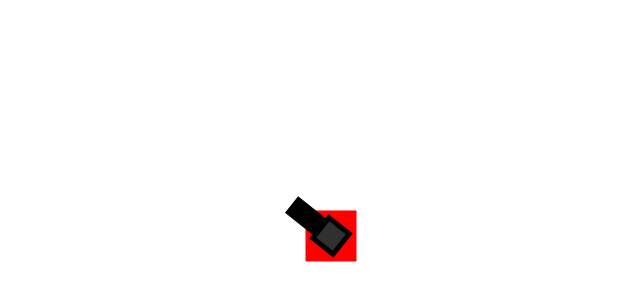
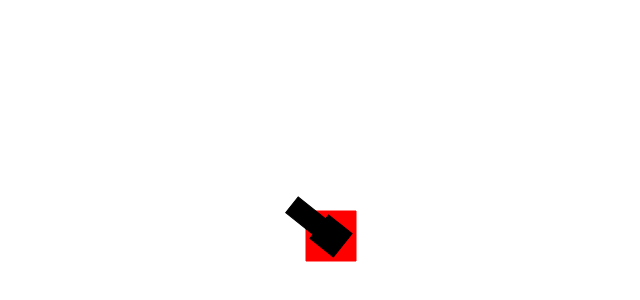
Before and after one commit to Rus1130/js-game, an Electron app: page index.html in a window 1000 px wide. Shown: the part 164-464 px from the top of the page, 169-809 px from the left. Drawn offline with Linux system fonts and the light colour scheme.

Commit message:
Update index.html

```diff
--- a/index.html
+++ b/index.html
@@ -47,7 +47,6 @@
     let player = two.makeRectangle(two.width / 2, two.height / 2, 50 ,50);
     let playerCannon = two.makeRectangle(playerData.x + 25, playerData.y, 50, 20);
     let playerCannonBase = two.makeRectangle(playerData.x, playerData.y, 30, 30);
-    let playerCannonCap1 = two.makeRectangle(playerData.x, playerData.y, 20, 20);
 
     player.fill = 'red';
     player.stroke = 'red';
@@ -61,9 +60,6 @@
     playerCannonBase.stroke = 'black';
     playerCannonBase.id = 'player';
 
-    playerCannonCap1.fill = '#303030';
-    playerCannonCap1.stroke = '#303030';
-    playerCannonCap1.id = 'player';
 
     let borderLeft = two.makeRectangle(-gameData.borderOffset, 0, gameData.borderWidth, two.height * 2);
     let borderRight = two.makeRectangle(two.width + gameData.borderOffset, 0, gameData.borderWidth, two.height * 2);
@@ -104,16 +100,12 @@
         let angle = Math.atan2(playerData.mouseY - playerData.y, playerData.mouseX - playerData.x);
         playerCannon.rotation = angle;
         playerCannonBase.rotation = angle;
-        playerCannonCap1.rotation = angle;
 
         playerCannon.translation.x = playerData.x + 25 * Math.cos(angle);
         playerCannon.translation.y = playerData.y + 25 * Math.sin(angle);
 
         playerCannonBase.translation.x = playerData.x;
         playerCannonBase.translation.y = playerData.y;
-
-        playerCannonCap1.translation.x = playerData.x;
-        playerCannonCap1.translation.y = playerData.y;
     }
 
     window.onresize = () => {
```
